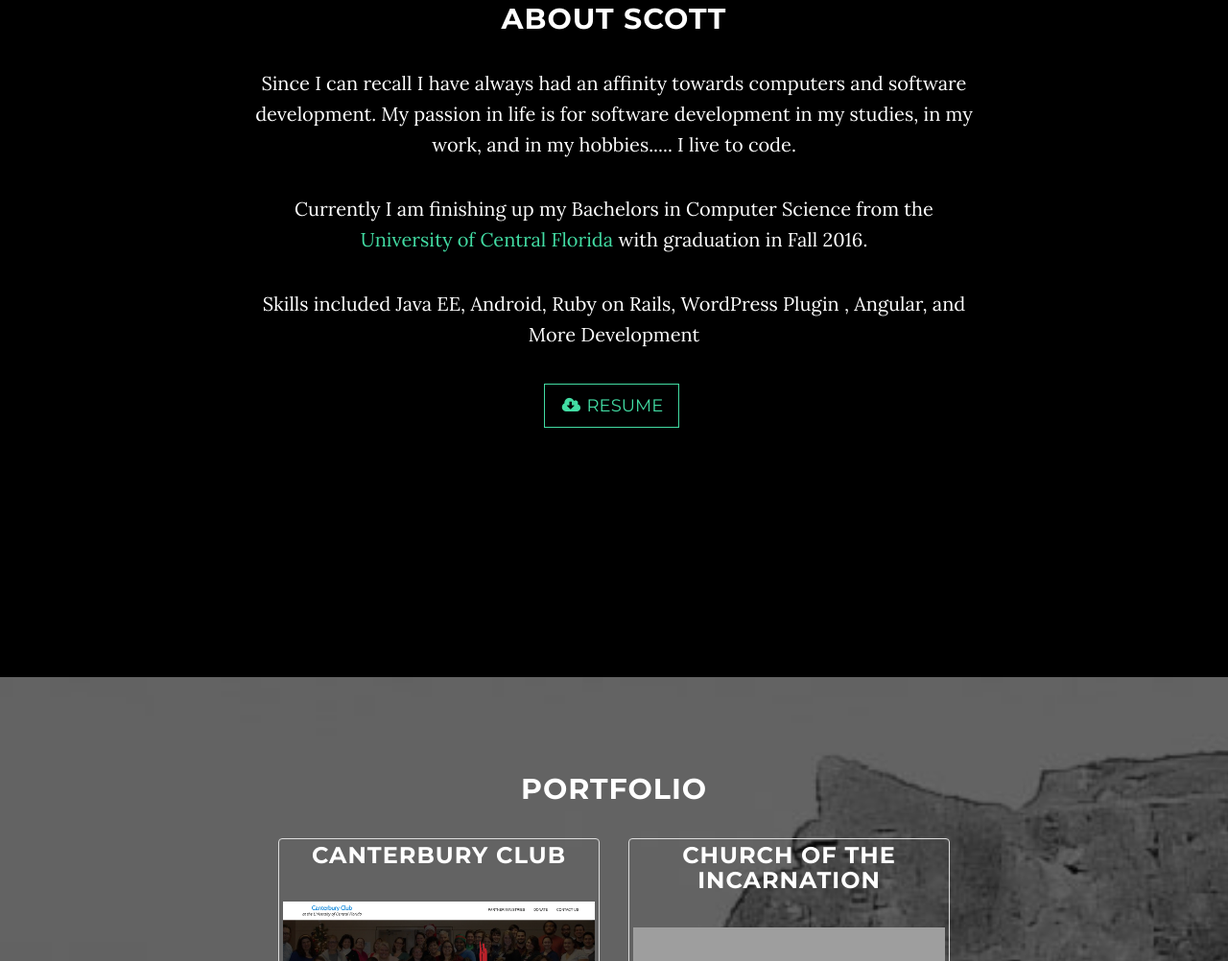
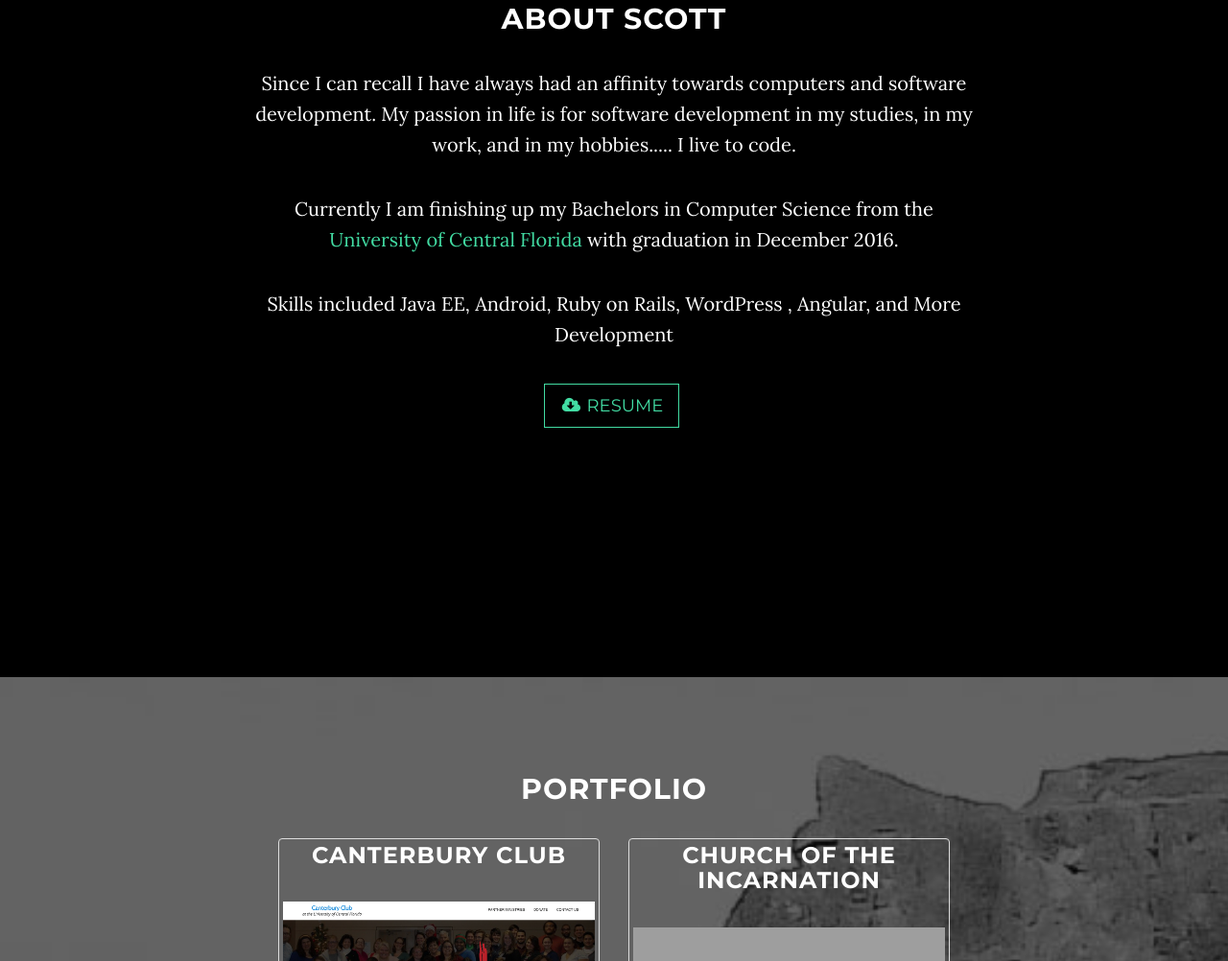
Before and after one commit to Oceas/getcodesmart.com, a website: page index.html in a window 1280 px wide. Shown: the part 1047-2049 px from the top of the page at 96% size. Drawn offline with nearby package versions, Linux system fonts and the light colour scheme; grey boxes are pictures that could not be loaded.

Commit message:
Updated web resume and updated development text

```diff
--- a/index.html
+++ b/index.html
@@ -93,8 +93,8 @@
             <div class="col-lg-8 col-lg-offset-2">
                 <h2>About Scott</h2>
                 <p>Since I can recall I have always had an affinity towards computers and software development. My passion in life is for software development in my studies, in my work, and in my hobbies..... I live to code.</p>
-                <p>Currently I am finishing up my Bachelors in Computer Science from the <a href="http://www.ucf.edu/">University of Central Florida</a> with graduation in Fall 2016.</p>
-                <p>Skills included Java EE, Android, Ruby on Rails, WordPress Plugin , Angular, and More Development</p>
+                <p>Currently I am finishing up my Bachelors in Computer Science from the <a href="http://www.ucf.edu/">University of Central Florida</a> with graduation in December 2016.</p>
+                <p>Skills included Java EE, Android, Ruby on Rails, WordPress , Angular, and More Development</p>
                 <ul class="list-inline banner-social-buttons">
                     <li>
                         <a href="ScottAnderson-DeveloperWebResume.pdf" class="btn btn-default btn-lg"><i class="fa fa-cloud-download fa-fw"></i> <span class="network-name">Resume</span></a>
```
Also changed, not shown: 1 other file.
